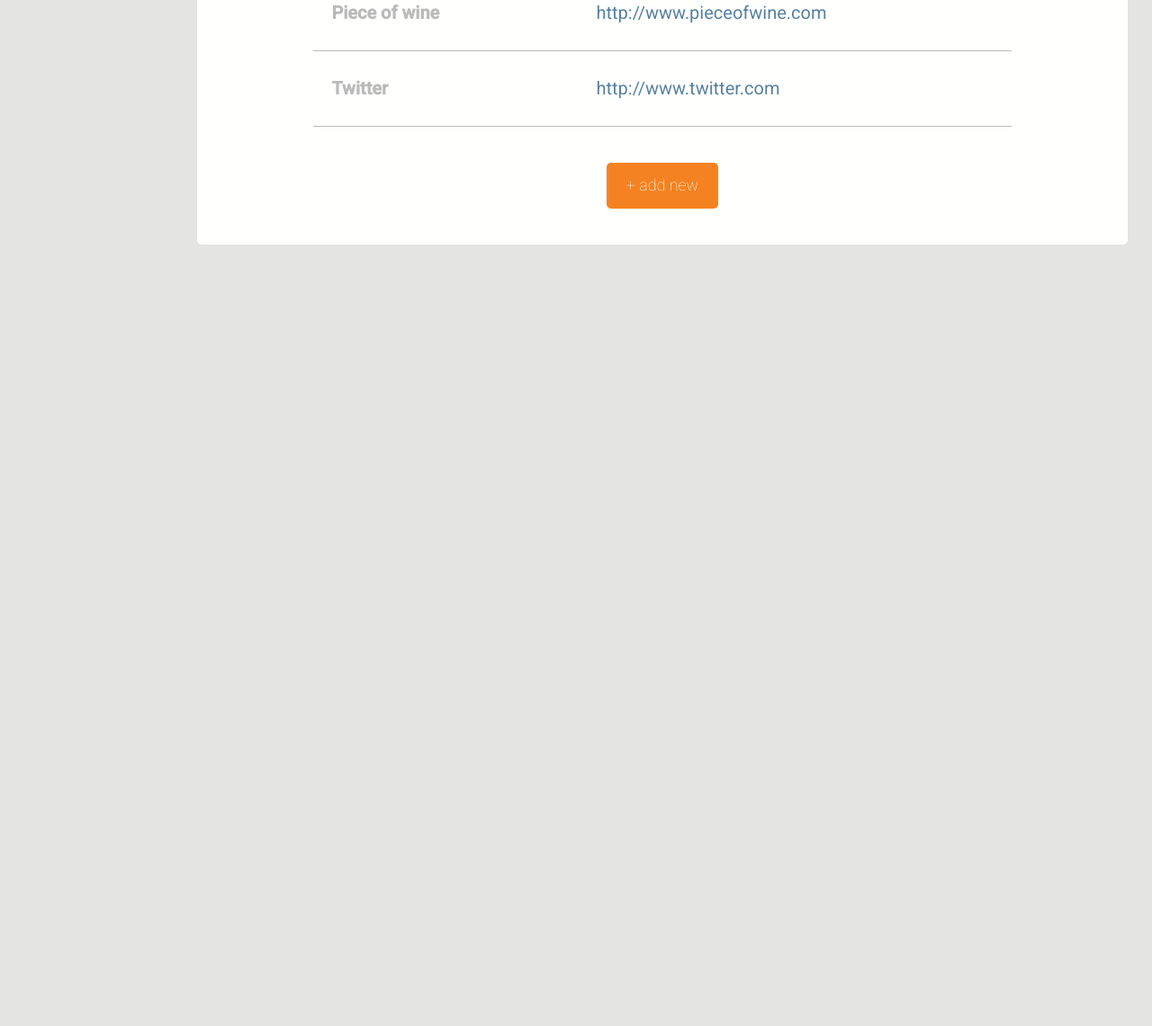
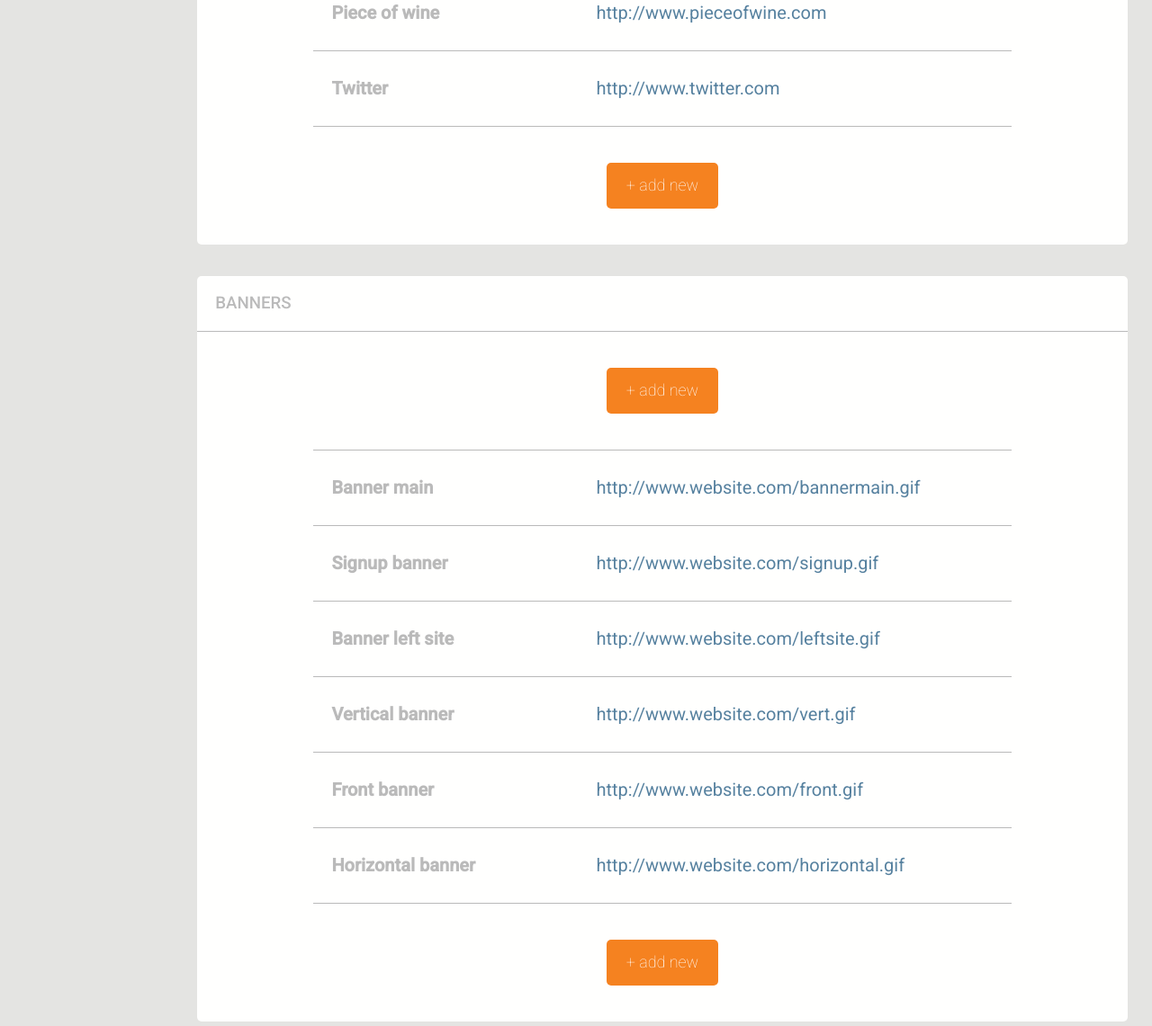
Before and after one commit to KatarzynaStrumidlo/Just_do_it, a website: page src/index.html in a window 1280 px wide. Shown: the part 1987-3128 px from the top of the page at 90% size. Before the commit the page ends 2289 px from the top, so only its background shows below. Drawn offline with nearby package versions, Linux system fonts and the light colour scheme; files that its build step writes are made by us from their sources; a web font is replaced by a local one.

Commit message:
Add banners section

```diff
--- a/src/index.html
+++ b/src/index.html
@@ -176,6 +176,66 @@
                   </div>
                 </div>
               </div>
+
+              <div class="card-container second">
+                <h3>BANNERS</h3>
+                <div class="links">
+                  <div class="button">
+                    <p>+ add new</p>
+                  </div>
+                  <div class="link">
+                    <p>Banner main</p>
+                    <a href="#">http://www.website.com/bannermain.gif</a>
+                    <div class="icons">
+                      <i class="fas fa-link link-icon"></i>
+                      <i class="fas fa-trash-alt"></i>
+                    </div>
+                  </div>
+                  <div class="link">
+                    <p>Signup banner</p>
+                    <a href="#">http://www.website.com/signup.gif</a>
+                    <div class="icons">
+                      <i class="fas fa-link link-icon"></i>
+                      <i class="fas fa-trash-alt"></i>
+                    </div>
+                  </div>
+                  <div class="link">
+                    <p>Banner left site</p>
+                    <a href="#">http://www.website.com/leftsite.gif</a>
+                    <div class="icons">
+                      <i class="fas fa-link link-icon"></i>
+                      <i class="fas fa-trash-alt"></i>
+                    </div>
+                  </div>
+                  <div class="link">
+                    <p>Vertical banner</p>
+                    <a href="#">http://www.website.com/vert.gif</a>
+                    <div class="icons">
+                      <i class="fas fa-link link-icon"></i>
+                      <i class="fas fa-trash-alt"></i>
+                    </div>
+                  </div>
+                  <div class="link">
+                    <p>Front banner</p>
+                    <a href="#">http://www.website.com/front.gif</a>
+                    <div class="icons">
+                      <i class="fas fa-link link-icon"></i>
+                      <i class="fas fa-trash-alt"></i>
+                    </div>
+                  </div>
+                  <div class="link last">
+                    <p>Horizontal banner</p>
+                    <a href="#">http://www.website.com/horizontal.gif</a>
+                    <div class="icons">
+                      <i class="fas fa-link link-icon"></i>
+                      <i class="fas fa-trash-alt"></i>
+                    </div>
+                  </div>
+                  <div class="button">
+                    <p>+ add new</p>
+                  </div>
+                </div>
+              </div>
             </div>
         </div>
     </div>
--- a/src/sass/_layout.scss
+++ b/src/sass/_layout.scss
@@ -260,7 +260,7 @@ body{
 
 .card-container.second{
   margin-top: 30px;
-  margin-bottom: 30px;
+  margin-bottom: 5px;
 }
 
 .links .button{
```
